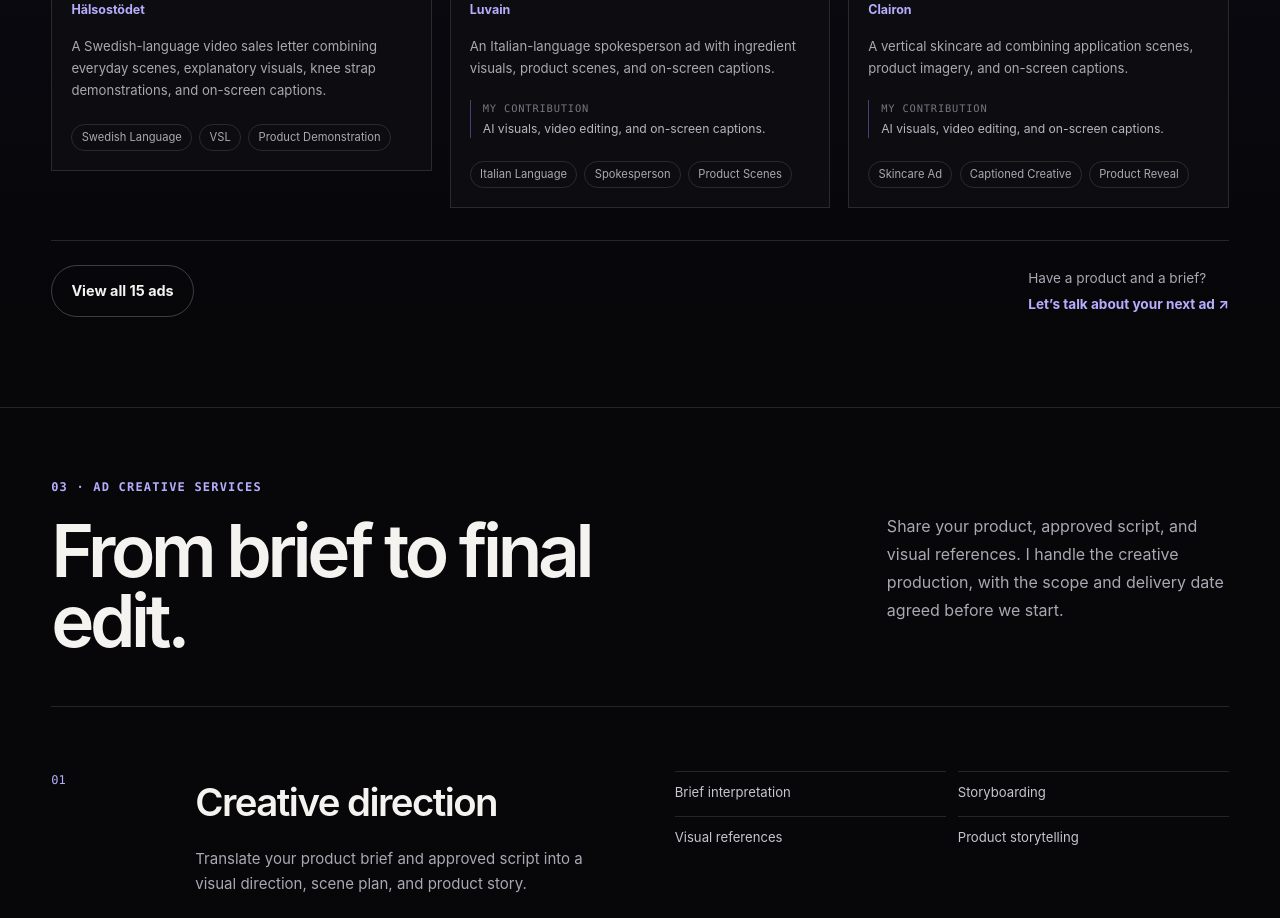
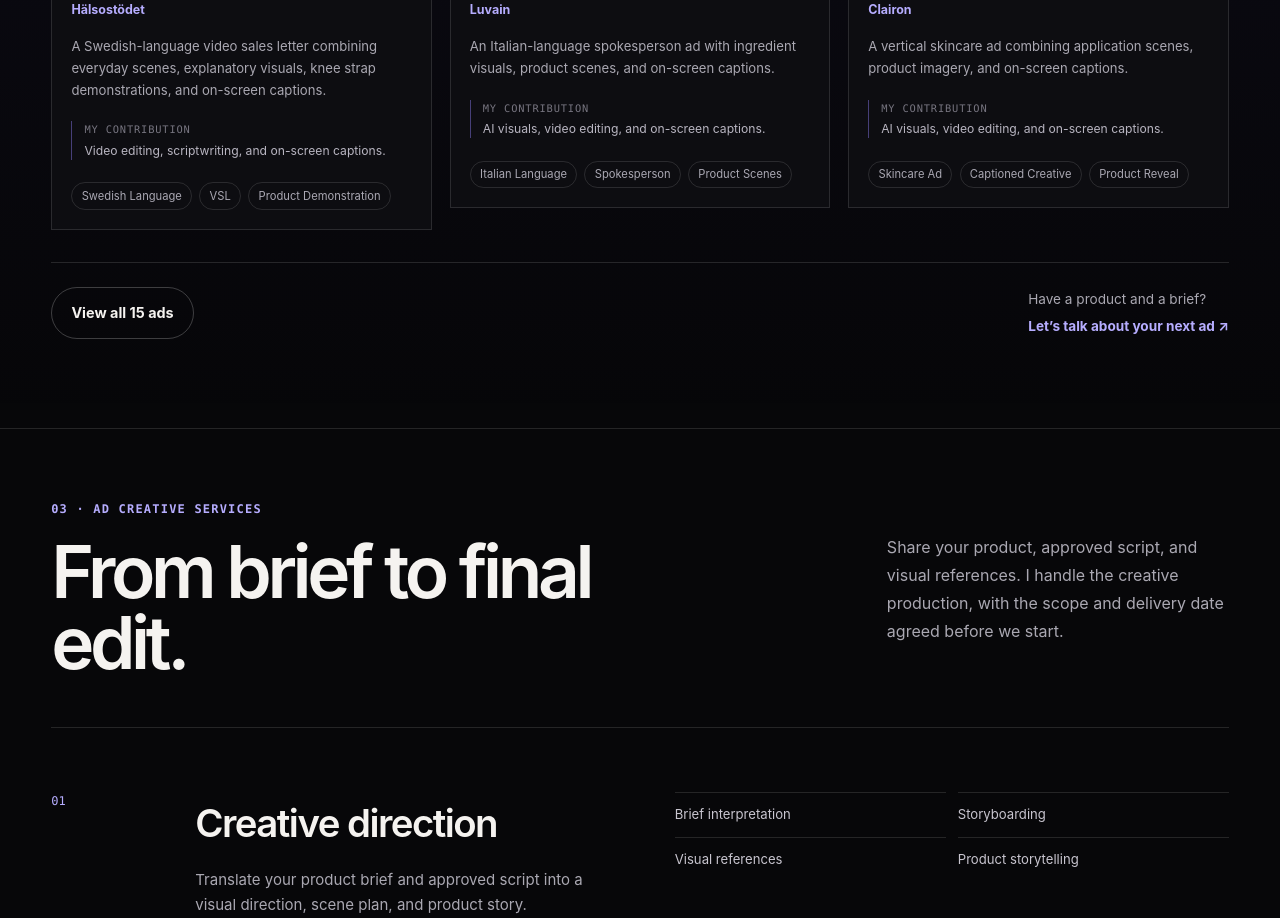
Before and after one commit to Hakaii1/kyle-portfolio, a Next.js app: page / in a window 1280 px wide. Shown: the part 2160-3078 px from the top of the page. Built offline with nearby package versions, Linux system fonts and the light colour scheme.

Commit message:
Add contributions to Halsostodet VSL ad

```diff
--- a/src/data/videoAds.ts
+++ b/src/data/videoAds.ts
@@ -24,6 +24,7 @@ export const videoAdsData: VideoAdItem[] = [
       "A Swedish-language video sales letter combining everyday scenes, explanatory visuals, knee strap demonstrations, and on-screen captions.",
     aspect: "9:16 Vertical HD",
     tags: ["Swedish Language", "VSL", "Product Demonstration"],
+    role: "Video editing, scriptwriting, and on-screen captions.",
   },
   {
     id: "ugc-luvain",
```
